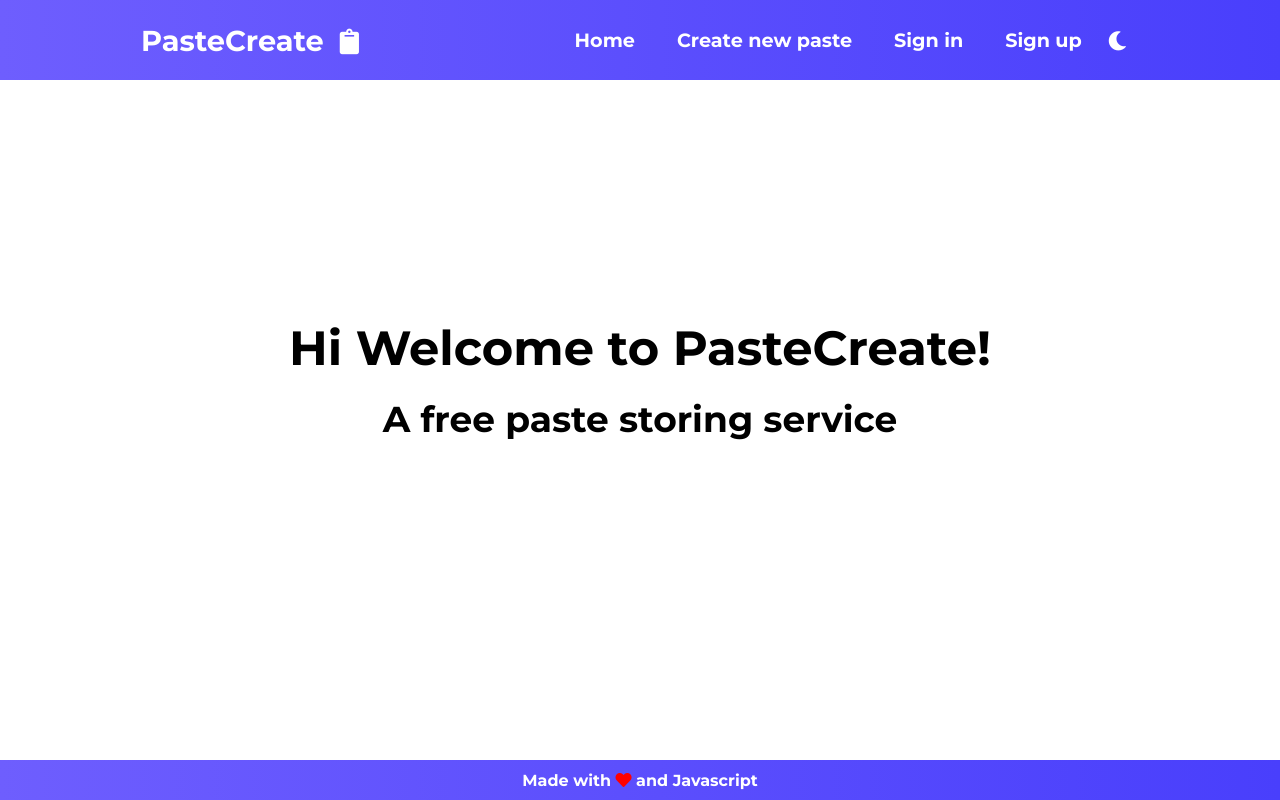
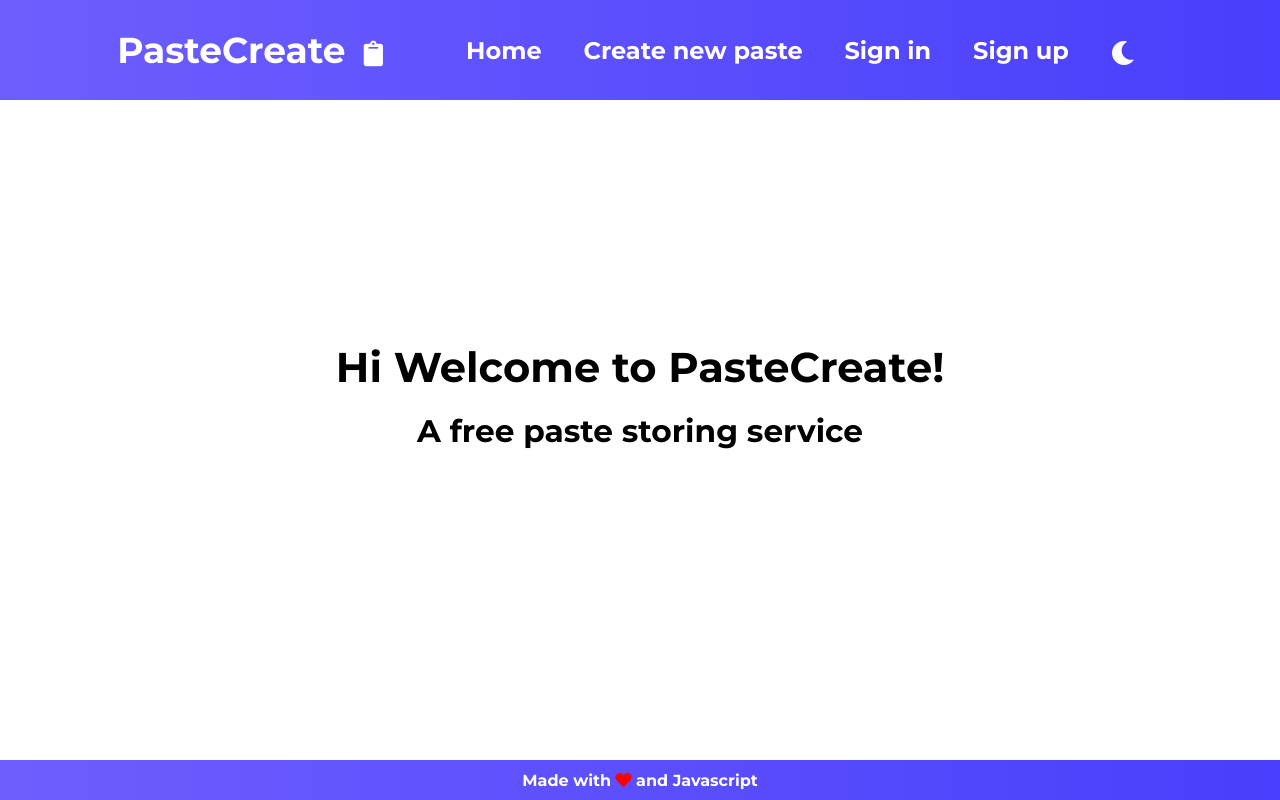
Before and after one commit to Atharva21/PasteCreate, a React (Create React App) app in the folder frontend/: page / in a window 1280 px wide. Built offline with nearby package versions, Linux system fonts and the light colour scheme.

Commit message:
minor css changes

```diff
--- a/frontend/src/App.css
+++ b/frontend/src/App.css
@@ -61,7 +61,7 @@
 .nav-links {
     color: white;
     text-decoration: none;
-    padding: 0.5rem 1rem;
+    padding: 2rem 1rem;
 }
 
 .nav-links:hover {
--- a/frontend/src/components/MenuItems.js
+++ b/frontend/src/components/MenuItems.js
@@ -1,5 +1,4 @@
-export const MenuItems = [
-    {
+export const MenuItems = [{
         title: 'Home',
         url: '/',
         cName: 'nav-links',
--- a/frontend/src/components/Navbar.jsx
+++ b/frontend/src/components/Navbar.jsx
@@ -52,13 +52,13 @@ const NavBar = ({ toggleDarkMode, darkMode }) => {
                 <div className={styles.menuIcon} onClick={handleClick}>
                     <i className={clicked ? 'fas fa-times' : 'fas fa-bars'}></i>
                 </div>
-                <ul className={clicked ? `${styles.navMenu} active` : `${styles.navMenu}`}>
+                <ul className={clicked ? `${styles.navMenu} ${styles.active}` : `${styles.navMenu}`}>
                     {MenuItems.map((item, index) => {
                         return (
                             getNavItem(item, index)
                         )
                     })}
-                    <i className={darkMode ? `fas fa-sun ${styles.darkmodeToggler} ${styles.navLinks}` : `fas fa-moon ${styles.darkmodeToggler} ${styles.navLinks}`} onClick={toggleDarkMode}></i>
+                    <i className={darkMode ? `nav-links fas fa-sun ${styles.darkmodeToggler} ${styles.navLinks}` : ` nav-links fas fa-moon ${styles.darkmodeToggler} ${styles.navLinks}`} onClick={toggleDarkMode}></i>
                 </ul>
 
             </nav >
--- a/frontend/src/components/SignIn.jsx
+++ b/frontend/src/components/SignIn.jsx
@@ -47,7 +47,7 @@ const SignIn = () => {
                     <input required type="email" name="email" id="email" className={styles.formItem}/>
                     <label htmlFor="password">Password</label>
                     <input required type="password" name="password" id="password" className={styles.formItem}/>
-                    <Button text="Sign in" buttonStyle='btn--outline btn' className={styles.formItem} />
+                    <Button text="Sign in" buttonStyle='btn--outline btn formBtn' className={styles.formItem} />
                 </form>
             </div>
         </>
--- a/frontend/src/components/SignUp.jsx
+++ b/frontend/src/components/SignUp.jsx
@@ -41,7 +41,7 @@ const SignUp = () => {
                 <input required type="email" name="email" id="email" className={styles.formItem} />
                 <label htmlFor="password">Password</label>
                 <input required type="password" name="password" id="password" className={styles.formItem} />
-                <Button text="Submit" buttonStyle='btn--outline btn' className={styles.formItem}/>
+                <Button text="Submit" buttonStyle='btn--outline btn formBtn' className={styles.formItem}/>
             </form>
         </div>
     )
--- a/frontend/src/css/Button.css
+++ b/frontend/src/css/Button.css
@@ -54,3 +54,8 @@
     font-size: 20px;
     color: #6568F4;
 }
+
+.formBtn {
+    width: 143px;
+    margin: 30px auto !important;
+}
--- a/frontend/src/css/Homepage.module.css
+++ b/frontend/src/css/Homepage.module.css
@@ -16,13 +16,13 @@
     .homepageText {
         margin: 10px;
         text-align: center;
-        font-size: 1.5em;
+        font-size: 1.3em;
     }
     .homepageContainer {
         display: flex;
         flex-direction: column;
         align-items: center;
         justify-content: center;
-        height: 79vh;
+        height: 78vh;
     }
 }
--- a/frontend/src/css/MyPastes.module.css
+++ b/frontend/src/css/MyPastes.module.css
@@ -13,6 +13,7 @@
     border-radius: 5px;
     flex-direction: column;
     white-space: pre-line;
+    overflow-wrap: break-word;
 }
 
 .myPasteBtnContainer {
--- a/frontend/src/css/NavBar.module.css
+++ b/frontend/src/css/NavBar.module.css
@@ -1,10 +1,10 @@
 .navbarItems {
     background: linear-gradient(90deg, rgb(110, 94, 254) 0%, rgba(73, 63, 252, 1) 100%);
-    height: 80px;
+    height: 100px;
     display: flex;
     justify-content: center;
     align-items: center;
-    font-size: 1.2rem;
+    font-size: 1.5rem;
 }
 
 .navbarItems a {
@@ -34,8 +34,8 @@
 }
 
 .darkmodeToggler {
-    margin-top: 11px;
     cursor: pointer;
+    margin-top: 5px;
     color: white;
 }
 
@@ -81,4 +81,8 @@
         font-size: 1.8rem;
         cursor: pointer;
     }
+    .darkmodeToggler {
+        cursor: pointer;
+        color: white;
+    }
 }
--- a/frontend/src/css/NewPaste.module.css
+++ b/frontend/src/css/NewPaste.module.css
@@ -51,7 +51,7 @@ h2 {
 }
 
 @media screen and (max-width: 960px) {
-    #text-paste-area {
+    #pasteArea {
         width: 90vw;
         margin: 5px 0;
     }
```
